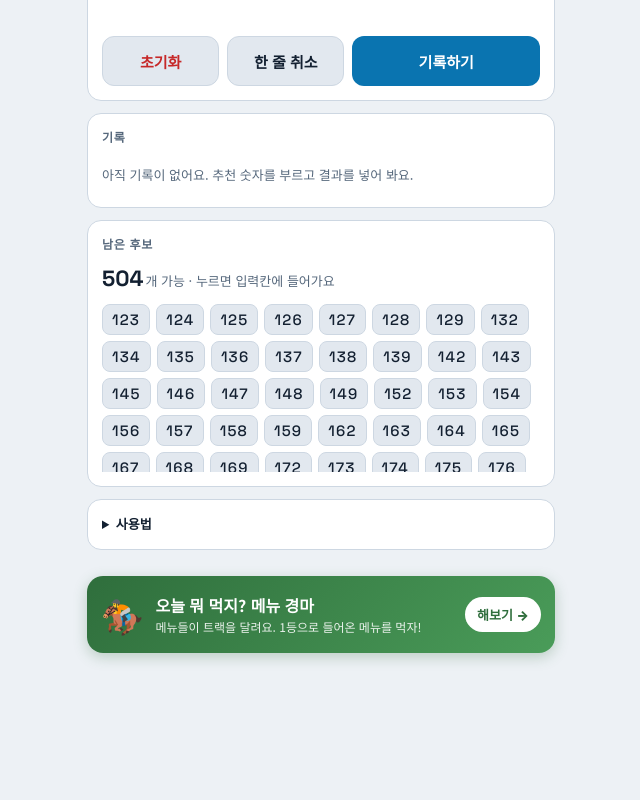
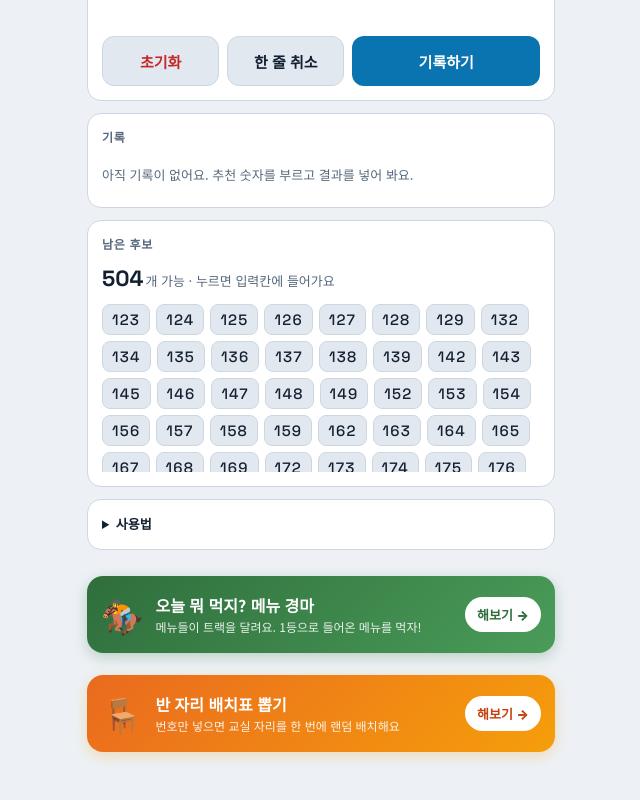
Before and after one commit to angloveKR/number-baseball, a plain HTML site: page index.html in a window 1280 px wide. Shown: the part 946-1746 px from the top of the page, without its empty margins (319-959 px from the left). Before the commit the page ends 1647 px from the top, so only its background shows below. Drawn offline with Linux system fonts and the light colour scheme.

Commit message:
반 자리 배치표 배너 추가

```diff
--- a/index.html
+++ b/index.html
@@ -231,6 +231,17 @@ details ol{margin:8px 0 0;padding-left:20px}
       <small style="font-size:12px;opacity:.9;line-height:1.35">메뉴들이 트랙을 달려요. 1등으로 들어온 메뉴를 먹자!</small>
     </span>
     <span style="flex:none;background:#fff;color:#2f6e3c;font-weight:900;font-size:13px;padding:8px 12px;border-radius:999px">해보기 →</span>
+  </a>
+
+  <!-- 다른 사이트: 반 자리 배치표 -->
+  <a href="https://anglovekr.github.io/seat-chart/" target="_blank" rel="noopener"
+     style="display:flex;align-items:center;gap:12px;margin-top:10px;padding:14px;border-radius:16px;text-decoration:none;color:#fff;background:linear-gradient(135deg,#ea6a1f,#f59e0b);box-shadow:0 4px 14px #f59e0b44">
+    <span style="font-size:34px;flex:none">🪑</span>
+    <span style="flex:1;display:flex;flex-direction:column;gap:2px;min-width:0">
+      <b style="font-size:16px">반 자리 배치표 뽑기</b>
+      <small style="font-size:12px;opacity:.9;line-height:1.35">번호만 넣으면 교실 자리를 한 번에 랜덤 배치해요</small>
+    </span>
+    <span style="flex:none;background:#fff;color:#c2410c;font-weight:900;font-size:13px;padding:8px 12px;border-radius:999px">해보기 →</span>
   </a>
 </div>
 
```
